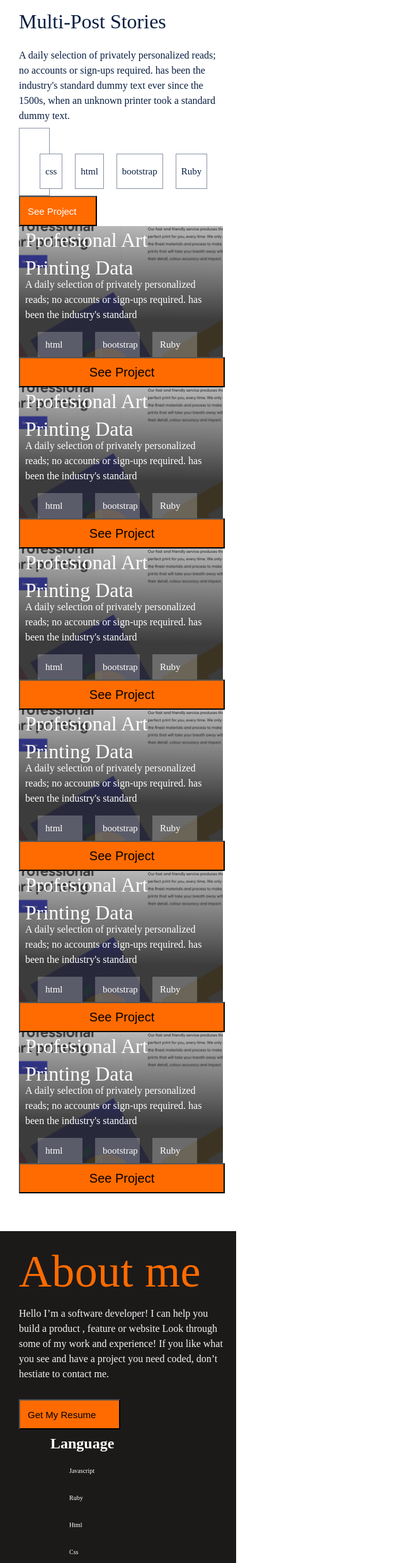
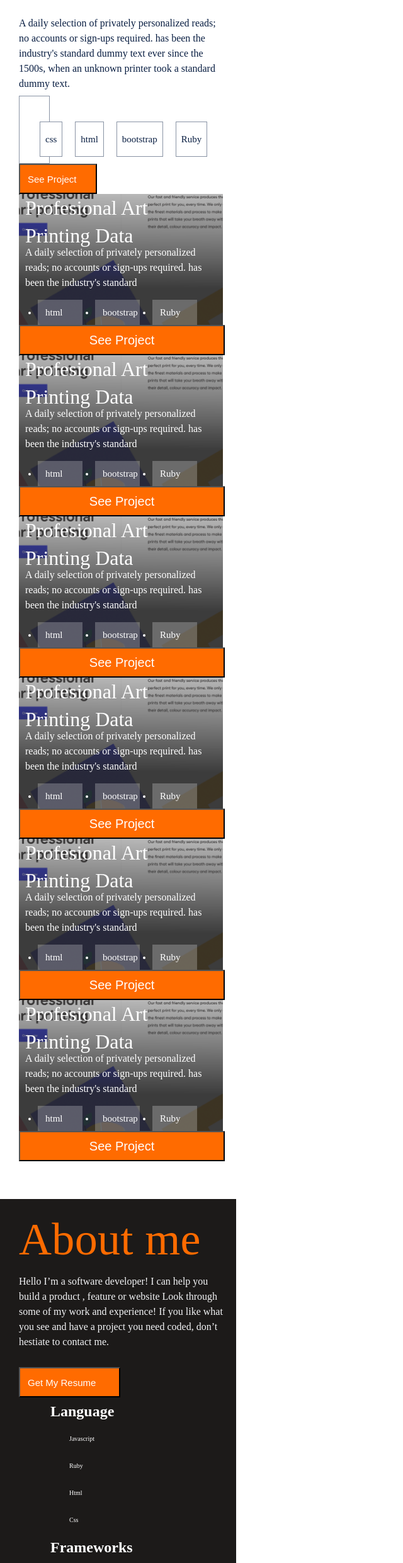
Before and after one commit to Divinity-dev/Portfolio2, a website: page index.html in a window 1280 px wide. Shown: the part 1069-3551 px from the top of the page at 63% size, without its empty margins (0-640 px from the left). Drawn offline with Linux system fonts and the light colour scheme.

Commit message:
adjustments made to css

```diff
--- a/index.html
+++ b/index.html
@@ -52,10 +52,10 @@ don’t hestiate to contact me.
                 </p>
                 <div>
                     <ul>
-                    <h3>css</h3>
-                    <h3>html</h3>
-                    <h3>bootstrap</h3>
-                    <h3>Ruby</h3>
+                    <li>css</li>
+                    <li>html</li>
+                    <li>bootstrap</li>
+                    <li>Ruby</li>
                 </ul>
                 </div>
                 <button>See Project</button>
@@ -71,9 +71,9 @@ don’t hestiate to contact me.
                 </p>
                 <div>
                 <ul>
-                    <h3>html</h3>
-                    <h3>bootstrap</h3>
-                    <h3>Ruby</h3>
+                    <li>html</li>
+                    <li>bootstrap</li>
+                    <li>Ruby</li>
                 </ul>
                 </div>
 
@@ -89,9 +89,9 @@ don’t hestiate to contact me.
                 </p>
                 <div>
                 <ul>
-                    <h3>html</h3>
-                    <h3>bootstrap</h3>
-                    <h3>Ruby</h3>
+                    <li>html</li>
+                    <li>bootstrap</li>
+                    <li>Ruby</li>
                 </ul>
                 </div>
 
@@ -107,9 +107,9 @@ don’t hestiate to contact me.
                 </p>
                 <div>
                     <ul>
-                    <h3>html</h3>
-                    <h3>bootstrap</h3>
-                    <h3>Ruby</h3>
+                    <li>html</li>
+                    <li>bootstrap</li>
+                    <li>Ruby</li>
                 </ul>
                 </div>
 
@@ -125,9 +125,9 @@ don’t hestiate to contact me.
                 </p>
                 <div>
                 <ul>
-                    <h3>html</h3>
-                    <h3>bootstrap</h3>
-                    <h3>Ruby</h3>
+                    <li>html</li>
+                    <li>bootstrap</li>
+                    <li>Ruby</li>
                 </ul>
                 </div>
 
@@ -143,9 +143,9 @@ don’t hestiate to contact me.
                 </p>
                 <div>
                     <ul>
-                    <h3>html</h3>
-                    <h3>bootstrap</h3>
-                    <h3>Ruby</h3>
+                    <li>html</li>
+                    <li>bootstrap</li>
+                    <li>Ruby</li>
                 </ul>
                 </div>
 
@@ -161,9 +161,9 @@ don’t hestiate to contact me.
                 </p>
                 <div>
                     <ul>
-                    <h3>html</h3>
-                    <h3>bootstrap</h3>
-                    <h3>Ruby</h3>
+                    <li>html</li>
+                    <li>bootstrap</li>
+                    <li>Ruby</li>
                 </ul>
                 </div>
 
@@ -186,32 +186,32 @@ don’t hestiate to contact me.
             <div class="properties">
                 <ul class="lang">
                 <div>
+                    <h3>Language</h3>
                     <ul>
-                    <h3>Language</h3>
-                    <h4>Javascript</h4>
-                    <h4>Ruby</h4>
-                    <h4>Html</h4>
-                    <h4>Css</h4>
+                    <li>Javascript</li>
+                    <li>Ruby</li>
+                    <li>Html</li>
+                    <li>Css</li>
                 </ul>
                 </div>
                 <div >
+                    <h3>Frameworks</h3>
                     <ul>
-                    <h3>Frameworks</h3>
-                    <h4>Bootstrap</h4>
-                    <h4>Ruby on Rails</h4>
-                    <h4>RSPec</h4>
-                    <h4>CapyBara</h4>
-                    <h4>Selenium</h4>
+                    <li>Bootstrap</li>
+                    <li>Ruby on Rails</li>
+                    <li>RSPec</li>
+                    <li>CapyBara</li>
+                    <li>Selenium</li>
                 </ul>
                 </div>
                 <div>
-                    <ul>
                     <h3>Skills</h3>
-                    <h4>Codekit</h4>
-                    <h4>Github</h4>
-                    <h4>Codepen</h4>
-                    <h4>Gitlab</h4>
-                    <h4>Terminal</h4>
+                    <ul></ul>
+                    <li>Codekit</li>
+                    <li>Github</li>
+                    <li>Codepen</li>
+                    <li>Gitlab</li>
+                    <li>Terminal</li>
                 </ul>
                 </div>
             </ul>
--- a/style.css
+++ b/style.css
@@ -126,7 +126,7 @@ nav img:hover {
   line-height: 52px;
 }
 
-.content1 h3 {
+.content1 li {
   width: 327px;
   font-style: normal;
   font-weight: 400;
@@ -135,6 +135,7 @@ nav img:hover {
   margin-top: 30px;
   align-items: center;
   color: #091e42;
+  text-decoration: none;
 }
 
 .content1 p {
@@ -155,10 +156,13 @@ nav img:hover {
   width: 49px;
   background-color: #fff;
   border: 1px solid #8993a4;
-  list-style: none;
 }
 
-.content1 div h3 {
+.properties li {
+  margin-left: 30px;
+}
+
+.content1 div li {
   display: flex;
   flex-direction: row;
   align-items: center;
@@ -167,12 +171,14 @@ nav img:hover {
   background-color: #fff;
   border: 1px solid #8993a4;
   margin-left: 20px;
+  list-style: none;
 }
 
 button {
   width: 327px;
   height: 48px;
   background-color: #ff6b00;
+  color: #fff;
 }
 
 .content1 button {
@@ -228,9 +234,22 @@ button {
   display: flex;
   align-items: center;
   color: #fff;
+  text-decoration: none;
 }
 
-.cards div ul h3 {
+.About div li {
+  width: 114px;
+  font-style: normal;
+  font-weight: 400;
+  font-size: 10px;
+  line-height: 43px;
+  display: flex;
+  align-items: center;
+  text-align: center;
+  color: #fff;
+}
+
+.cards div ul li {
   width: 71px;
   font-style: normal;
   font-weight: 500;
@@ -292,24 +311,9 @@ button:hover {
   height: 48px;
   font-size: 15px;
   background-color: #ff6b00;
+  color: #fff;
 }
 
 .properties {
   margin-left: 50px;
 }
-
-.properties h4 {
-  margin-left: 30px;
-}
-
-.About div h4 {
-  width: 114px;
-  font-style: normal;
-  font-weight: 400;
-  font-size: 10px;
-  line-height: 43px;
-  display: flex;
-  align-items: center;
-  text-align: center;
-  color: #fff;
-}
```
